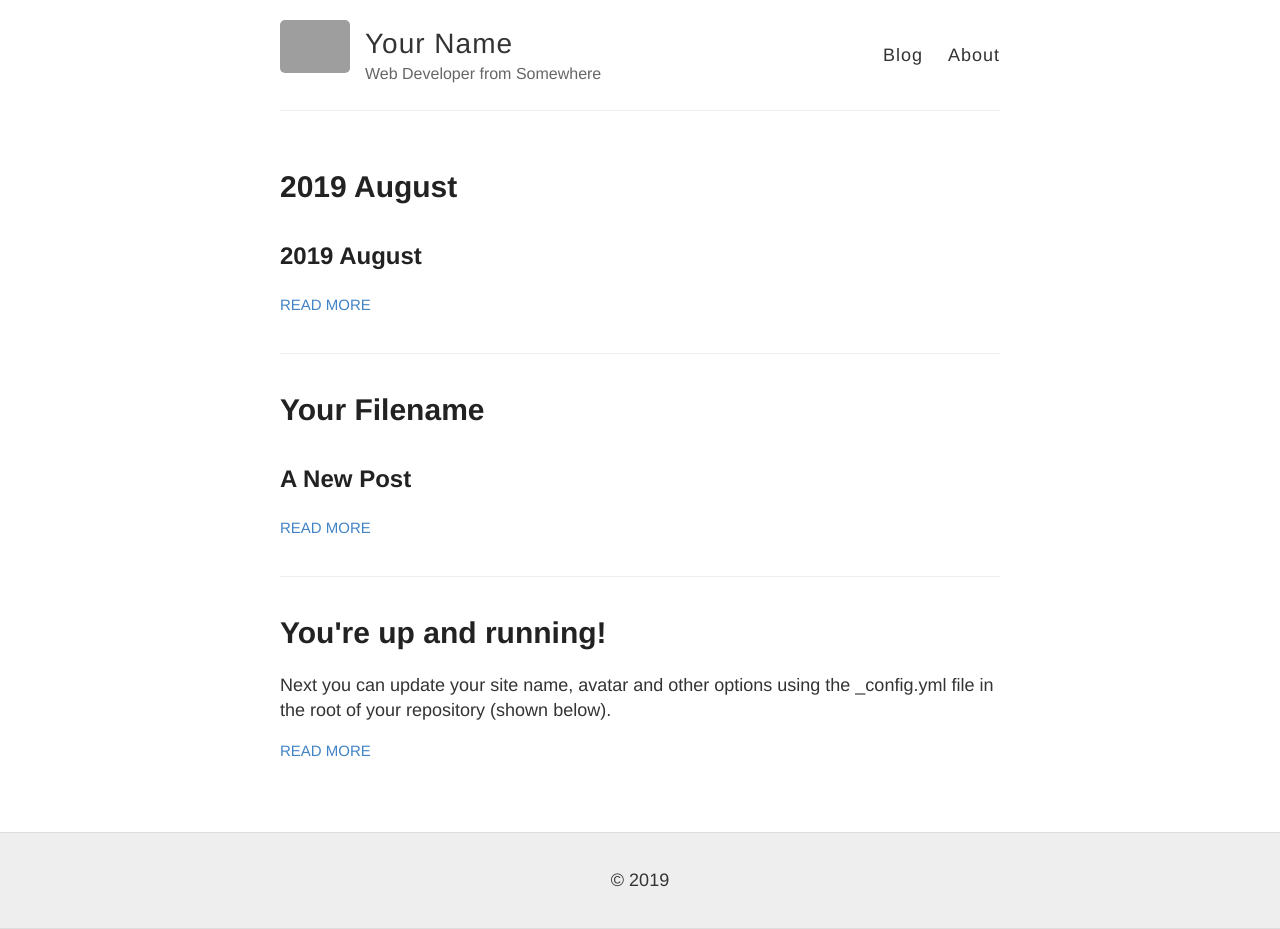
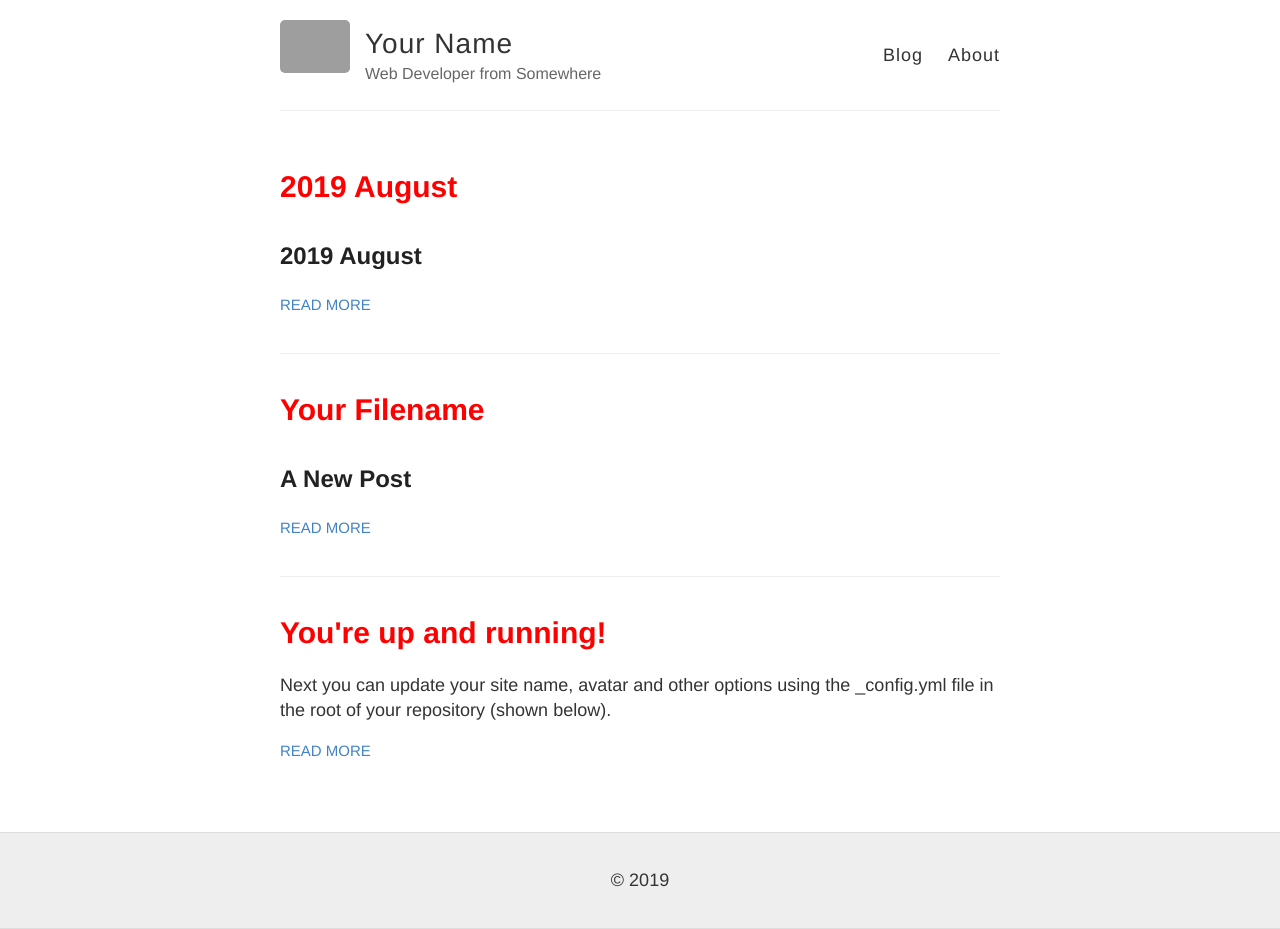
Before and after one commit to rysd/rysd.github.io, a Jekyll site: the page built from index.html, in a window 1280 px wide. Built offline with Jekyll 4.4.1, drawn with Linux system fonts in a browser that asks for light colours; grey boxes are pictures that could not be loaded.

Commit message:
Update default.html

```diff
--- a/_layouts/default.html
+++ b/_layouts/default.html
@@ -8,6 +8,7 @@
     {% seo %}
 
     <link rel="stylesheet" type="text/css" href="{{ site.baseurl }}/style.css" />
+    {% include style.html %}
 
   </head>
 
```
